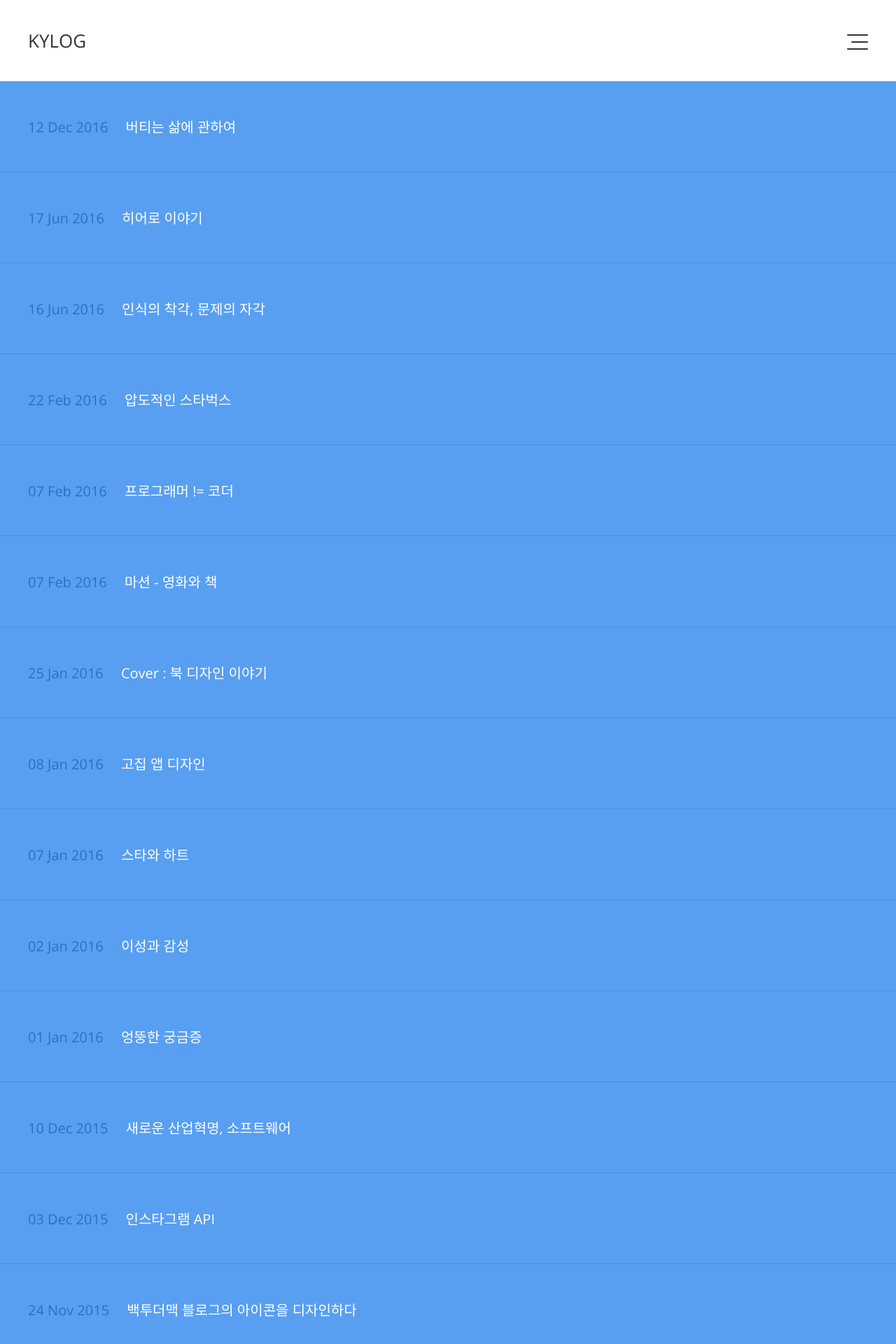
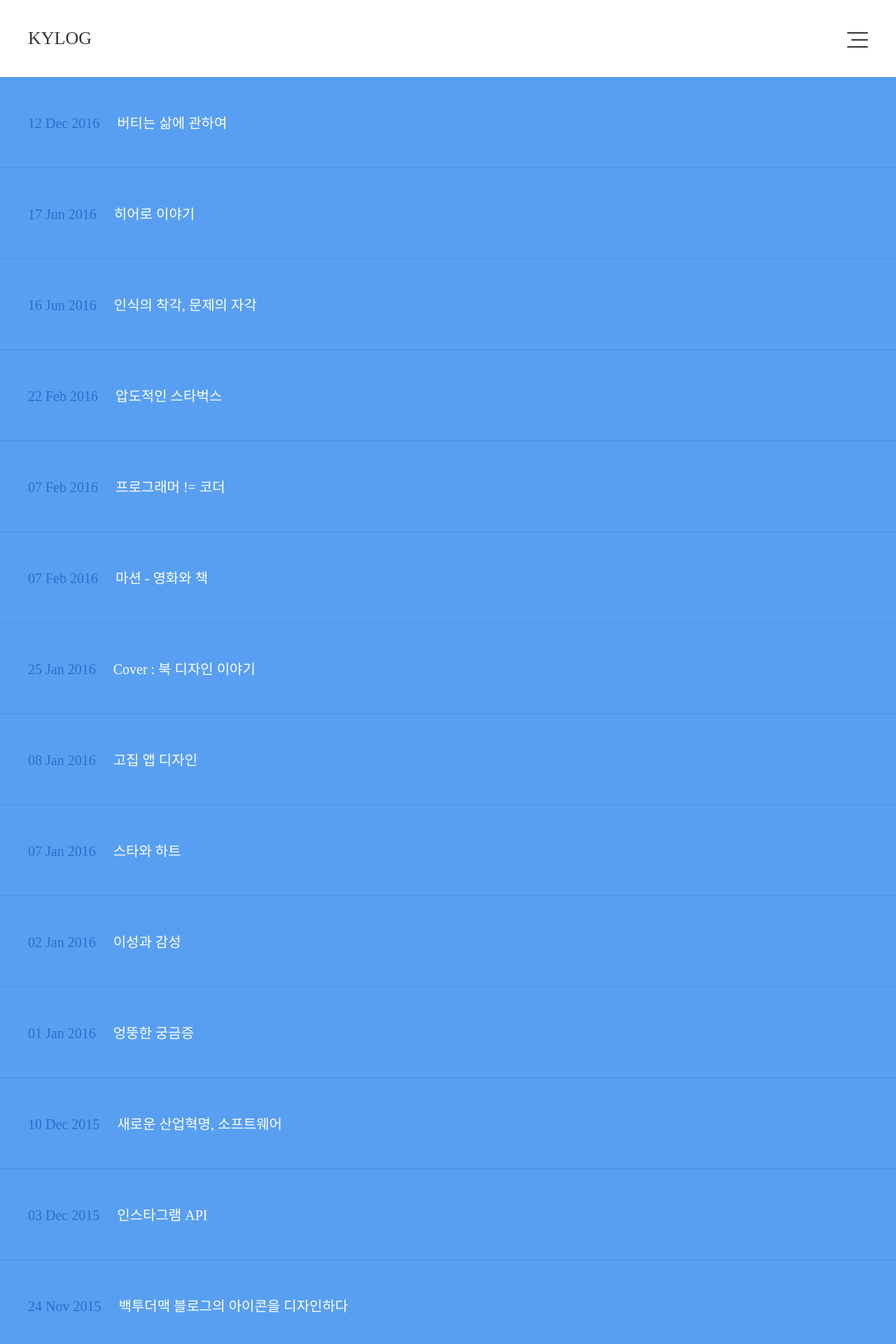
Before and after one commit to krevony/blog-code-2017, a Jekyll site: the page built from index.html, in a window 1280 px wide. Shown: the top 1920 px of the page at 70% size. Built offline with Jekyll 4.4.1, drawn with Linux system fonts in a browser that asks for light colours; grey boxes are pictures that could not be loaded.

Commit message:
Update main.css

```diff
--- a/css/main.css
+++ b/css/main.css
@@ -27,7 +27,9 @@ html, body { width: 100%; height: 100%; }
 body {
   background: #fff;
   color: #444;
-  font: 20px 'Open Sans', sans-serif;
+  font: 20px 'Spoqa Han Sans', sans-serif;
+  @import url(//spoqa.github.io/spoqa-han-sans/css/SpoqaHanSans-kr.css);
+  * { font-family: 'Spoqa Han Sans', 'Sans-serif'; }
   text-rendering: optimizeLegibility;
 }
 
```
